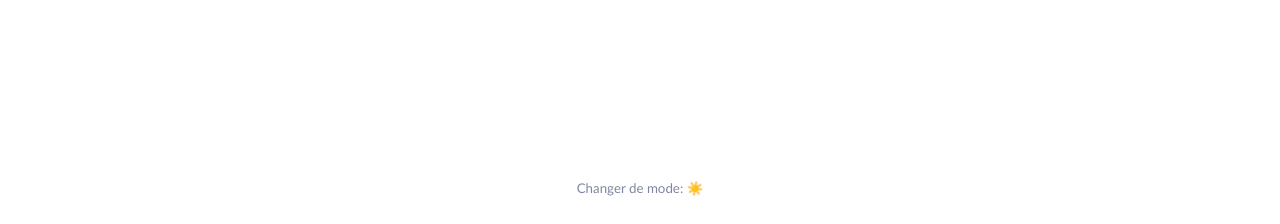
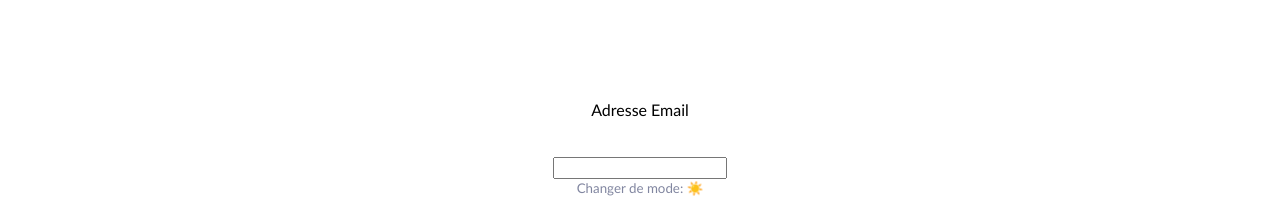
Before and after one commit to kahlaoui-2020/react-tutorial-part-2, a React (Vite) app: page /freelances in a window 1280 px wide. Shown: the part 573-797 px from the top of the page. Built offline with nearby package versions, Linux system fonts and the light colour scheme; no server answers.

Commit message:
class component

```diff
--- a/src/components/Card.jsx
+++ b/src/components/Card.jsx
@@ -1,5 +1,5 @@
 import PropTypes from "prop-types";
-import { useState } from "react";
+import { useState, Component } from "react";
 import styled from "styled-components";
 import DefaultPicture from "../assets/profile.png";
 import { useTheme } from "../utils/hooks";
@@ -37,15 +37,41 @@
   align-self: center;
   border-radius: 50%;
 `;
-function Card({ label = "", title = "", picture = DefaultPicture }) {
-  const { theme } = useTheme();
-  const [isFavorite, setIsFavorite] = useState(false);
+// function Card({ label = "", title = "", picture = DefaultPicture }) {
+//   const { theme } = useTheme();
+//   const [isFavorite, setIsFavorite] = useState(false);
+//   const star = isFavorite ? "⭐️" : "";
+
+//   return (
+//     <CardWrapper theme={theme} onClick={() => setIsFavorite(!isFavorite)}>
+//       <CardLabel theme={theme}>{label}</CardLabel>
+//       <CardImage src={picture} alt="freelance" height={80} width={80} />
+//       <CardTitle theme={theme}>
+//         {star}
+//         {title}
+//         {star}
+//       </CardTitle>
+//     </CardWrapper>
+//   );
+// }
+class Card extends Component {
+  constructor(props) {
+    super(props);
+    this.state = {
+      isFavorite: false,
+    };
+    setIsFavorite = () => {
+      this.setState({ isFavorite: !this.state.isFavorite });
+    };
+  }
+  render() {
+    const { theme, label, picture, title } = this.props;
+    const { isFavorite } = this.state;
     const star = isFavorite ? "⭐️" : "";
-
     return (
-    <CardWrapper theme={theme} onClick={() => setIsFavorite(!isFavorite)}>
+      <CardWrapper theme={theme} onClick={this.setIsFavorite}>
         <CardLabel theme={theme}>{label}</CardLabel>
-      <CardImage src={picture} alt="freelance" height={80} width={80} />
+        <CardImage src={picture} alt="freelance" />
         <CardTitle theme={theme}>
           {star}
           {title}
@@ -54,6 +80,7 @@
       </CardWrapper>
     );
   }
+}
 Card.propTypes = {
   label: PropTypes.string.isRequired,
   title: PropTypes.string.isRequired,
--- /dev/null
+++ b/src/components/EmailInput.jsx
@@ -0,0 +1,66 @@
+import { useState, Component } from "react";
+import styled from "styled-components";
+import colors from "../utils/style/colors";
+import { useTheme } from "../utils/hooks";
+
+const InputWrapper = styled.div`
+  color: ${({ theme }) => (theme === "light" ? colors.dark : colors.light)};
+  display: flex;
+  flex-direction: column;
+  text-align: center;
+`;
+const StyledLabel = styled.label`
+  color: ${({ theme }) => (theme === "light" ? colors.dark : colors.light)};
+`;
+const StyledInput = styled.input`
+  border: none;
+  color: ${({ theme }) => (theme === "light" ? colors.dark : colors.light)};
+  background-color: transparent;
+  border-bottom: 2px solid
+    ${({ theme }) => (theme === "light" ? colors.dark : colors.light)};
+  margin-top: 5px;
+  margin-bottom: 15px;
+  &:focus {
+    outline: none;
+  }
+`;
+class EmailInput extends Component {
+  constructor(props) {
+    super(props);
+    this.state = {
+      value: "",
+    };
+  }
+  updateInputValue(value) {
+    this.setState({ value: value });
+  }
+  render() {
+    const { theme } = this.props;
+    return (
+      <InputWrapper theme={theme}>
+        <StyledLabel theme={theme}>Adresse Email</StyledLabel>
+        <StyledInput
+          theme={theme}
+          onChange={(e) => this.updateInputValue(e.target.value)}
+        ></StyledInput>
+        <input />
+      </InputWrapper>
+    );
+  }
+}
+
+// function EmailInput() {
+//   const { theme } = useTheme();
+//   const [inputValue, setInputValue] = useState("");
+//   function updateInputValue(e) {
+//     const val = e.target.value;
+//     setInputValue(val);
+//   }
+//   return (
+//     <InputWrapper theme={theme}>
+//       <StyledLabel theme={theme}>Adresse Email</StyledLabel>
+//       <StyledInput theme={theme} onChange={updateInputValue}></StyledInput>
+//     </InputWrapper>
+//   );
+// }
+export default EmailInput;
--- a/src/components/Footer.jsx
+++ b/src/components/Footer.jsx
@@ -2,9 +2,10 @@
 import styled from "styled-components";
 import { ThemeContext } from "../utils/context";
 import colors from "../utils/style/colors";
+import EmailInput from "./EmailInput";
 const FooterContainer = styled.footer`
   display: flex;
-  flex-direction: row;
+  flex-direction: column;
   align-items: center;
   justify-content: center;
   padding: 30px;
@@ -19,6 +20,7 @@
   const { toggleTheme, theme } = useContext(ThemeContext);
   return (
     <FooterContainer>
+      <EmailInput />
       <NightModeButton onClick={toggleTheme}>
         Changer de mode: {theme === "light" ? "☀️" : "🌙"}
       </NightModeButton>
```
Lines whose indentation alone changed are shown as unchanged.
